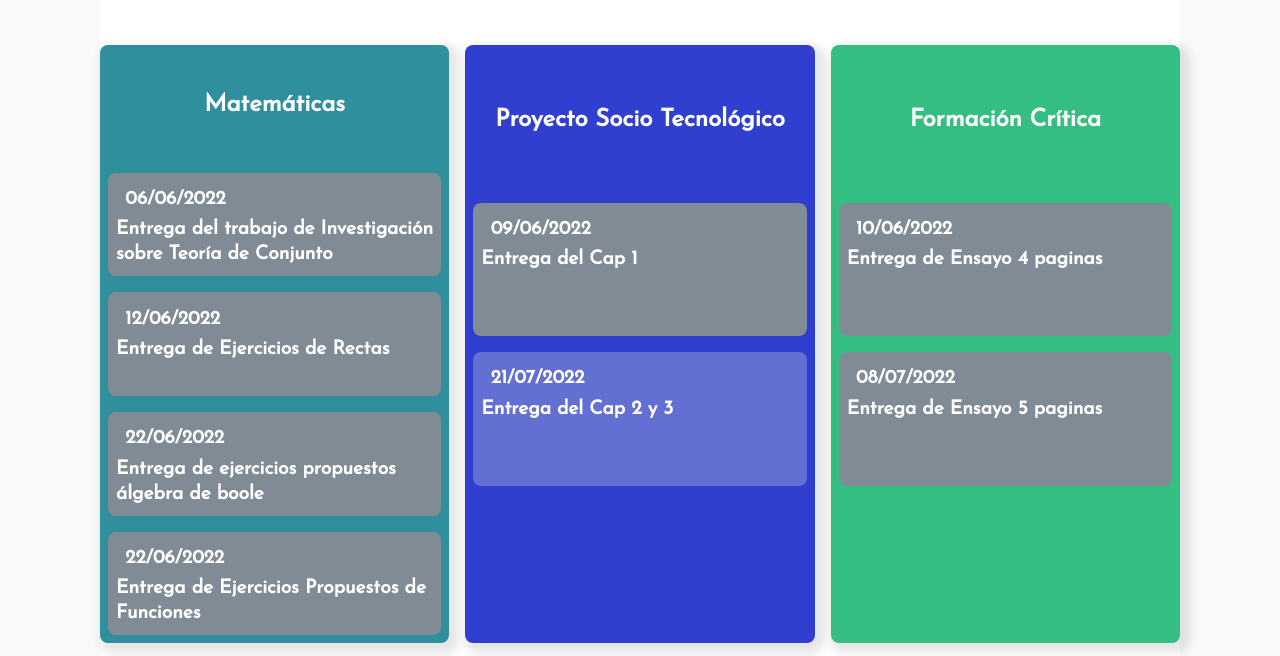
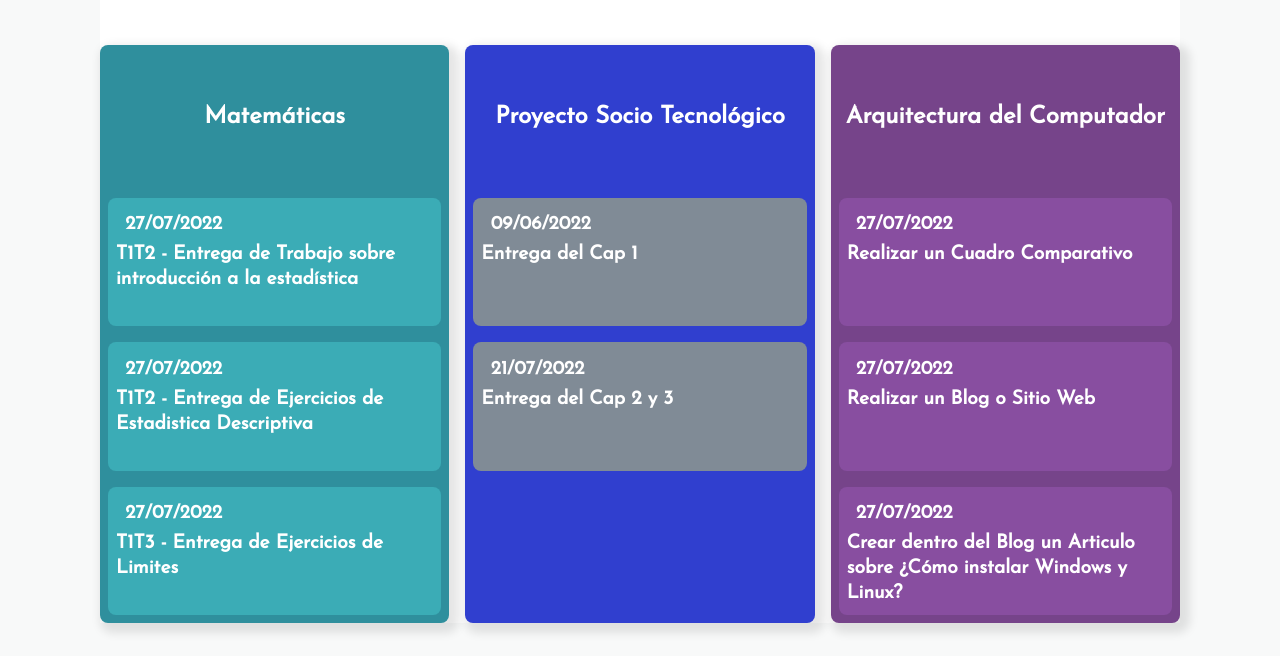
Before and after one commit to EmilioRXD/Actividades, a plain HTML site: page index.html in a window 1280 px wide. Shown: the part 83-739 px from the top of the page. Drawn offline with Linux system fonts and the light colour scheme.

Commit message:
Add files via upload

```diff
--- a/index.html
+++ b/index.html
@@ -16,8 +16,7 @@
 <body>
 	<div class="body">
 	<div class="hero"><h1>Cronograma de Actividades T1T3</h1></div>
-	<div class="grid mate">
-		<!-- Matemmáticas -->
+	<!-- <div class="grid mate">
 		<h2>Matemáticas</h2>
 		<div class="entregado">
 			<h3>06/06/2022</h3>
@@ -39,6 +38,25 @@
 			<h4>Entrega de Ejercicios Propuestos de Funciones</h4>
 			<p></p>
 		</div>
+	</div> -->
+	<div class="grid mate">
+		<!-- Matemmáticas -->
+		<h2>Matemáticas</h2>
+		<div >
+			<h3>27/07/2022</h3>
+			<h4>T1T2 - Entrega de Trabajo sobre introducción a la estadística</h4>
+			<p></p>
+		</div>
+		<div >
+			<h3>27/07/2022</h3>
+			<h4>T1T2 - Entrega de Ejercicios de Estadistica Descriptiva</h4>
+			<p></p>
+		</div>
+		<div >
+			<h3>27/07/2022</h3>
+			<h4>T1T3 - Entrega de Ejercicios de Limites</h4>
+			<p></p>
+		</div>
 	</div>
 	<div class="grid proy">
 		<!-- Proyecto Sociotecnologico -->
@@ -48,14 +66,13 @@
 			<h4>Entrega del Cap 1</h4>
 			<p></p>
 		</div>
-		<div>
+		<div class="entregado">
 			<h3>21/07/2022</h3>
 			<h4>Entrega del Cap 2 y 3</h4>
 			<p></p>
 		</div>
 	</div>
-	<div class="grid form">
-		<!-- Formación Sociocrítica -->
+	<!-- <div class="grid form">
 		<h2>Formación Crítica</h2>
 		<div class="entregado">
 			<h3>10/06/2022</h3>
@@ -67,9 +84,8 @@
 			<h4>Entrega de Ensayo 5 paginas</h4>
 			<p></p>
 		</div>
-	</div>
-	<div class="grid algo">
-		<!-- Algorítmica -->
+	</div> -->
+	<!-- <div class="grid algo">
 		<h2>Algorítmica</h2>
 		<div class="entregado">
 			<h3>09/06/2022</h3>
@@ -81,13 +97,23 @@
 			<h4>Examen Virtual</h4>
 			<p></p>
 		</div>
-	</div>
+	</div> -->
 	<div class="grid arqui">
 		<!-- Algorítmica -->
-		<h2>Arquitectura</h2>
+		<h2>Arquitectura del Computador</h2>
 		<div id="open" class="animated flash">
-			<h3>13/07/2022</h3>
+			<h3>27/07/2022</h3>
 			<h4>Realizar un Cuadro Comparativo</h4>
+			<p></p>
+		</div>
+		<div >
+			<h3>27/07/2022</h3>
+			<h4>Realizar un Blog o Sitio Web</h4>
+			<p></p>
+		</div>
+		<div >
+			<h3>27/07/2022</h3>
+			<h4>Crear dentro del Blog un Articulo sobre ¿Cómo instalar Windows y Linux?</h4>
 			<p></p>
 		</div>
 	</div>
```
